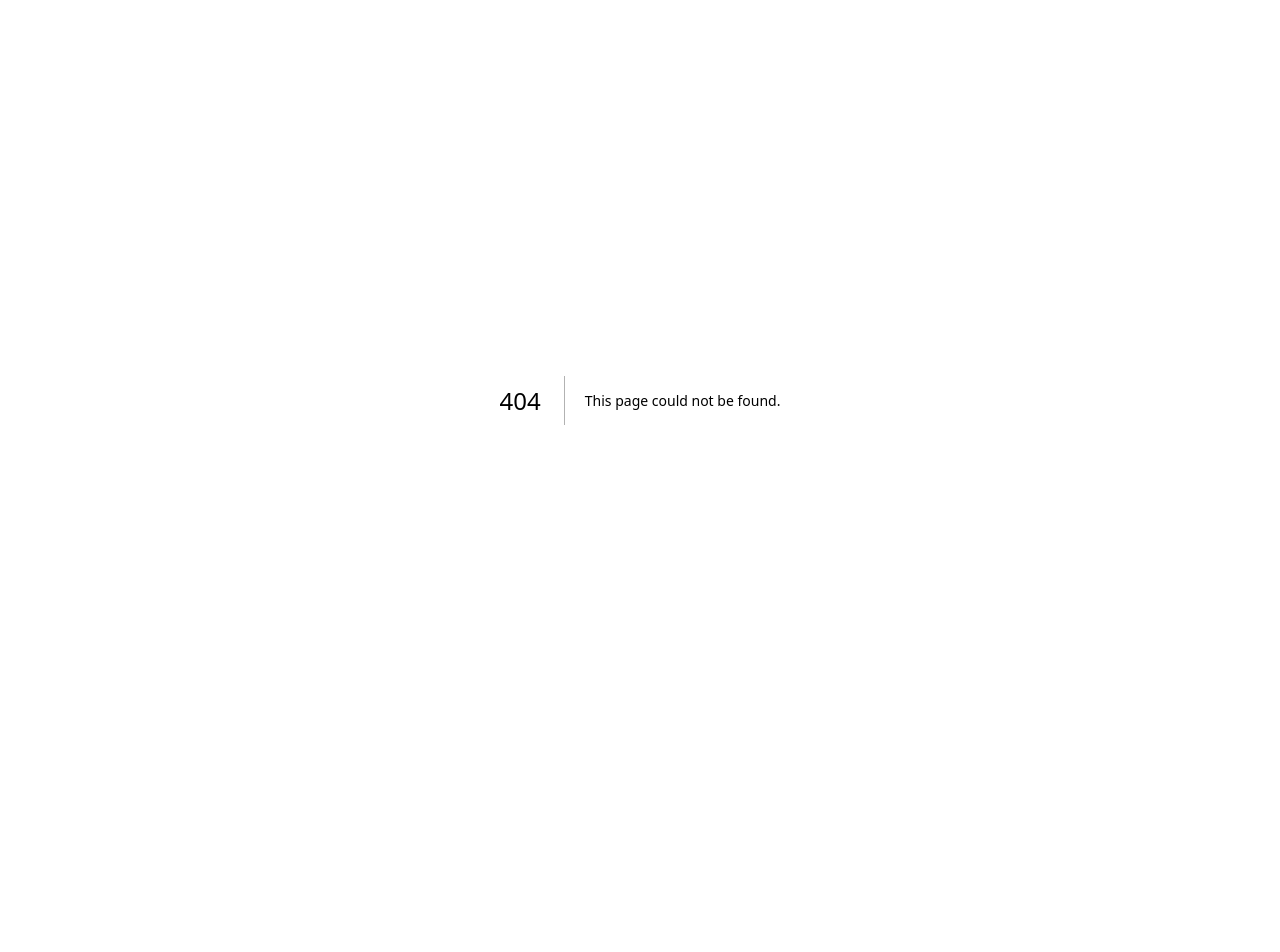
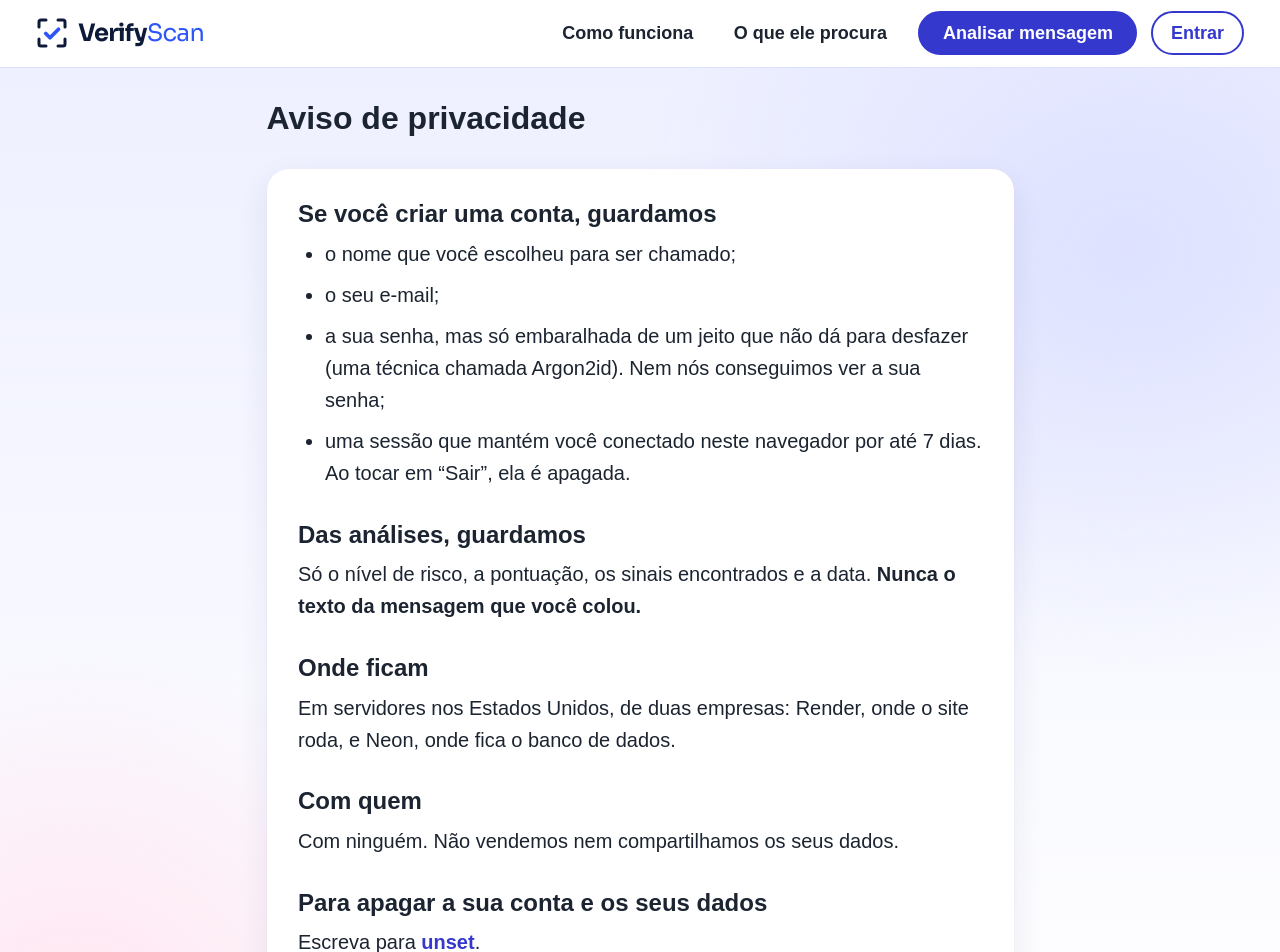
Before and after one commit to WalterTheodoro/VerifyScan, a Next.js app in the folder frontend/: page /privacidade in a window 1280 px wide. Before the commit this address had no page. Shown: the top 952 px of the page. Before the commit the page ends 800 px from the top, so only its background shows below. Built offline with nearby package versions, Linux system fonts and the light colour scheme; no server answers; a web font is replaced by a local one.

Commit message:
feat(frontend): cria o aviso de privacidade

```diff
--- /dev/null
+++ b/frontend/app/privacidade/page.tsx
@@ -0,0 +1,94 @@
+import type { Metadata } from "next";
+
+import { Cabecalho } from "../_componentes/cabecalho";
+import { Rodape } from "../_componentes/rodape";
+import { RaizDaPagina } from "../_componentes/raiz-da-pagina";
+
+export const metadata: Metadata = { title: "Aviso de privacidade — VerifyScan" };
+
+// NEXT_PUBLIC_ porque a página é gerada no build e o valor entra no HTML. Sem a variável, a
+// página continua de pé e diz que o contato está em configuração.
+const CONTATO = process.env.NEXT_PUBLIC_CONTATO_PRIVACIDADE?.trim() ?? "";
+
+const LINK = "font-bold text-anil underline underline-offset-4 break-all";
+
+/** Aviso curto, em pt-BR simples. O que está aqui precisa bater com o banco: models/ e
+ *  ADR-0006 (análise sem texto), ADR-0013 (conta e sessão), ADR-0011 (Neon). */
+export default function PaginaPrivacidade() {
+  return (
+    <RaizDaPagina>
+      <Cabecalho />
+      <main className="fundo-hero flex-1">
+        <div className="mx-auto flex w-full max-w-[44rem] flex-col gap-bloco px-5 pb-secao
+          pt-bloco">
+          <h1 className="text-titulo font-bold sm:text-titulo-lg">Aviso de privacidade</h1>
+
+          <div className="cartao flex flex-col gap-bloco p-5 text-destaque sm:p-bloco">
+            <section aria-labelledby="com-conta" className="flex flex-col gap-junto">
+              <h2 id="com-conta" className="text-secao font-bold sm:text-secao-lg">
+                Se você criar uma conta, guardamos
+              </h2>
+              <ul className="flex list-disc flex-col gap-junto pl-6">
+                <li>o nome que você escolheu para ser chamado;</li>
+                <li>o seu e-mail;</li>
+                <li>
+                  a sua senha, mas só embaralhada de um jeito que não dá para desfazer (uma
+                  técnica chamada Argon2id). Nem nós conseguimos ver a sua senha;
+                </li>
+                <li>
+                  uma sessão que mantém você conectado neste navegador por até 7 dias. Ao
+                  tocar em &ldquo;Sair&rdquo;, ela é apagada.
+                </li>
+              </ul>
+            </section>
+
+            <section aria-labelledby="analises" className="flex flex-col gap-junto">
+              <h2 id="analises" className="text-secao font-bold sm:text-secao-lg">
+                Das análises, guardamos
+              </h2>
+              <p>
+                Só o nível de risco, a pontuação, os sinais encontrados e a data.{" "}
+                <strong>Nunca o texto da mensagem que você colou.</strong>
+              </p>
+            </section>
+
+            <section aria-labelledby="onde" className="flex flex-col gap-junto">
+              <h2 id="onde" className="text-secao font-bold sm:text-secao-lg">
+                Onde ficam
+              </h2>
+              <p>
+                Em servidores nos Estados Unidos, de duas empresas: Render, onde o site roda, e
+                Neon, onde fica o banco de dados.
+              </p>
+            </section>
+
+            <section aria-labelledby="compartilhar" className="flex flex-col gap-junto">
+              <h2 id="compartilhar" className="text-secao font-bold sm:text-secao-lg">
+                Com quem
+              </h2>
+              <p>Com ninguém. Não vendemos nem compartilhamos os seus dados.</p>
+            </section>
+
+            <section aria-labelledby="apagar" className="flex flex-col gap-junto">
+              <h2 id="apagar" className="text-secao font-bold sm:text-secao-lg">
+                Para apagar a sua conta e os seus dados
+              </h2>
+              {CONTATO ? (
+                <p>
+                  Escreva para{" "}
+                  <a href={`mailto:${CONTATO}`} className={LINK}>
+                    {CONTATO}
+                  </a>
+                  .
+                </p>
+              ) : (
+                <p>Escreva para o nosso contato, que está em configuração.</p>
+              )}
+            </section>
+          </div>
+        </div>
+      </main>
+      <Rodape />
+    </RaizDaPagina>
+  );
+}
```
